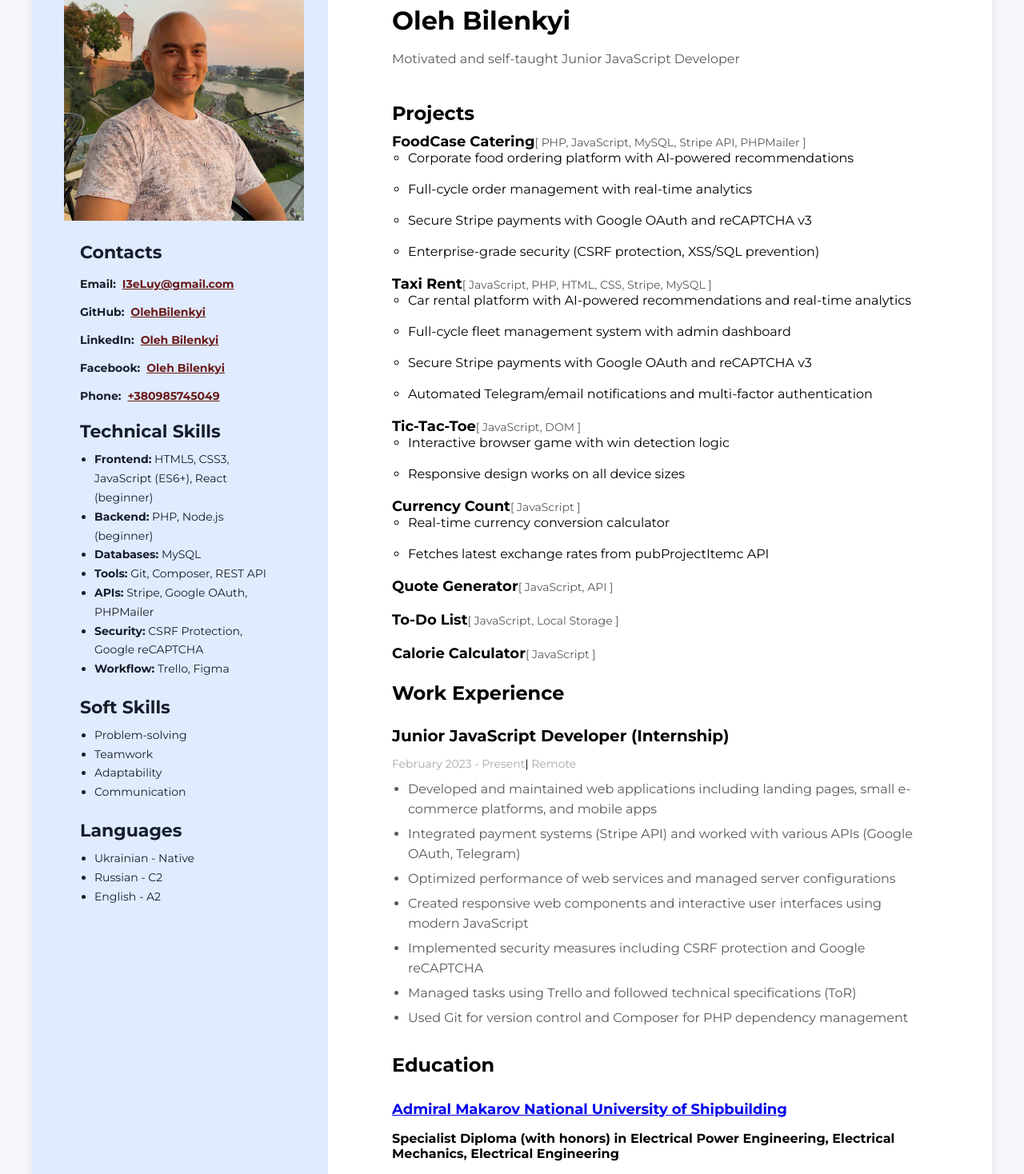
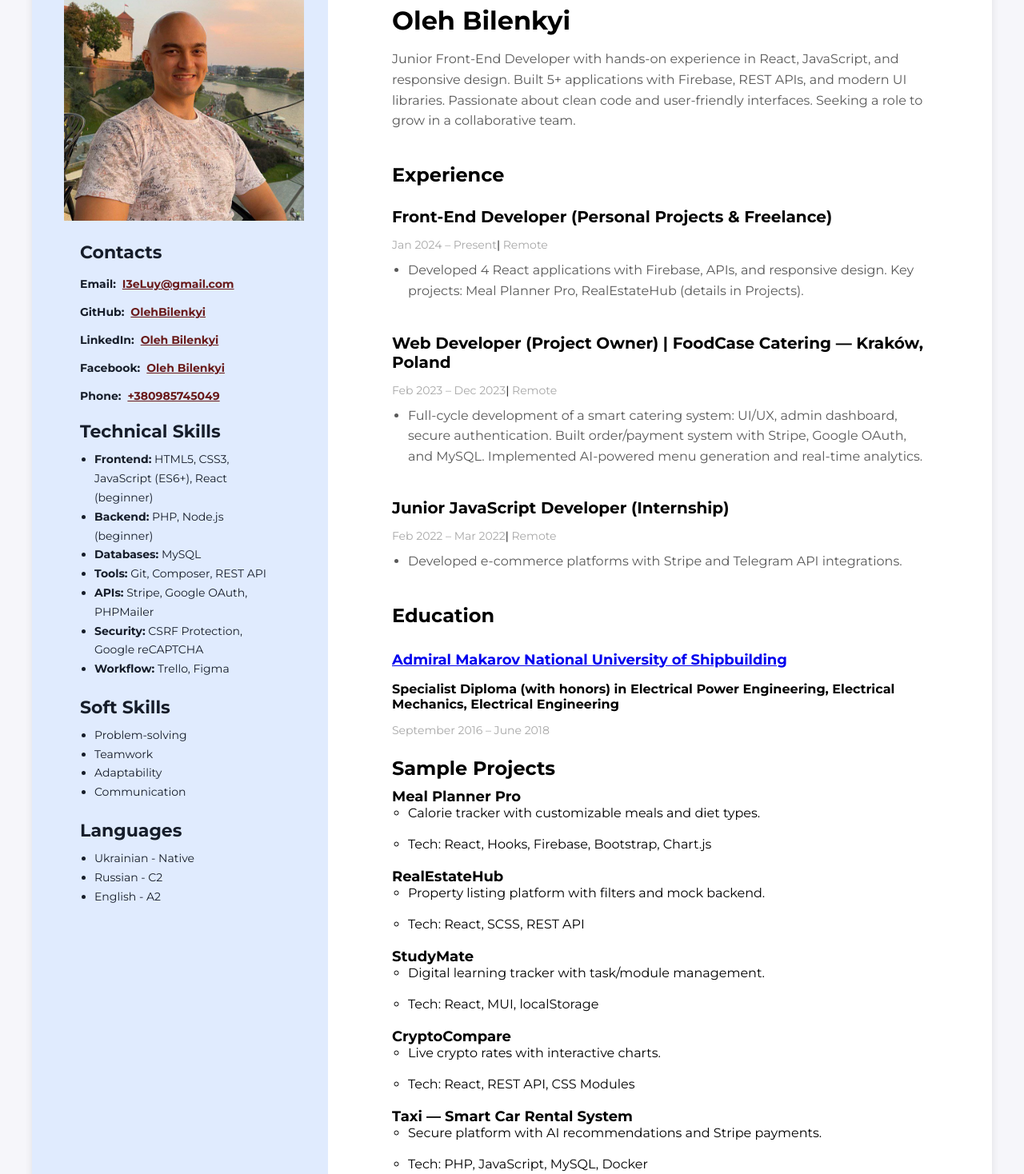
Before and after one commit to OlehBilenkyi/ReactResume, a React (Vite) app: page / in a window 1280 px wide. Shown: the part 132-1600 px from the top of the page at 80% size. Built offline with nearby package versions, Linux system fonts and the light colour scheme.

Commit message:
<Projects />

```diff
--- a/src/App.jsx
+++ b/src/App.jsx
@@ -7,9 +7,9 @@ function App() {
     <>
       <Wrapper>
         <MainContent
-          profession="Front-end Developer"
+          profession="Front-End Developer (React, JavaScript)"
           name="Oleh Bilenkyi"
-          description="Motivated and self-taught Junior JavaScript Developer"
+          description="Junior Front-End Developer with hands-on experience in React, JavaScript, and responsive design. Built 5+ applications with Firebase, REST APIs, and modern UI libraries. Passionate about clean code and user-friendly interfaces. Seeking a role to grow in a collaborative team."
         />
         <MySidebar avatar="/avatar.jpg" />
       </Wrapper>
--- a/src/components/MainContent/MainContent.jsx
+++ b/src/components/MainContent/MainContent.jsx
@@ -6,8 +6,9 @@ import { MainContentWrapper } from "./MainContent.styled";
 const MainContent = ({ profession, name, description }) => (
   <MainContentWrapper>
     <MyInfo profession={profession} name={name} description={description} />
+
+    <Experience />
     <Projects />
-    <Experience />
   </MainContentWrapper>
 );
 
--- a/src/components/MainContent/MyProjects/MyProjects.jsx
+++ b/src/components/MainContent/MyProjects/MyProjects.jsx
@@ -10,81 +10,64 @@ import {
 
 const Projects = () => (
   <MyProjects>
-    <ProjName>Projects</ProjName>
+    <ProjName>Sample Projects</ProjName>
     <MyProjectsList>
       <ProjectItem>
-        <ProjectItemTitle>FoodCase Catering</ProjectItemTitle>
-        <ProjectItemTech>
-          [ PHP, JavaScript, MySQL, Stripe API, PHPMailer ]
-        </ProjectItemTech>
+        <ProjectItemTitle>Meal Planner Pro</ProjectItemTitle>
+        {/* <ProjectItemTech>Jan 2024 – Present</ProjectItemTech> */}
         <ProjectDetails>
           <ProjectItem>
-            Corporate food ordering platform with AI-powered recommendations
+            Calorie tracker with customizable meals and diet types.
           </ProjectItem>
           <ProjectItem>
-            Full-cycle order management with real-time analytics
-          </ProjectItem>
-          <ProjectItem>
-            Secure Stripe payments with Google OAuth and reCAPTCHA v3
-          </ProjectItem>
-          <ProjectItem>
-            Enterprise-grade security (CSRF protection, XSS/SQL prevention)
+            Tech: React, Hooks, Firebase, Bootstrap, Chart.js
           </ProjectItem>
         </ProjectDetails>
       </ProjectItem>
       <ProjectItem>
-        <ProjectItemTitle>Taxi Rent</ProjectItemTitle>
-        <ProjectItemTech>
-          [ JavaScript, PHP, HTML, CSS, Stripe, MySQL ]
-        </ProjectItemTech>
+        <ProjectItemTitle>RealEstateHub</ProjectItemTitle>
+        {/* <ProjectItemTech>Feb 2023 – Dec 2023</ProjectItemTech> */}
         <ProjectDetails>
           <ProjectItem>
-            Car rental platform with AI-powered recommendations and real-time
-            analytics
+            Property listing platform with filters and mock backend.
           </ProjectItem>
-          <ProjectItem>
-            Full-cycle fleet management system with admin dashboard
-          </ProjectItem>
-          <ProjectItem>
+          <ProjectItem>Tech: React, SCSS, REST API</ProjectItem>
+          {/*<ProjectItem>
             Secure Stripe payments with Google OAuth and reCAPTCHA v3
           </ProjectItem>
           <ProjectItem>
             Automated Telegram/email notifications and multi-factor
             authentication
-          </ProjectItem>
+          </ProjectItem> */}
         </ProjectDetails>
       </ProjectItem>
       <ProjectItem>
-        <ProjectItemTitle>Tic-Tac-Toe</ProjectItemTitle>
-        <ProjectItemTech>[ JavaScript, DOM ]</ProjectItemTech>
+        <ProjectItemTitle>StudyMate</ProjectItemTitle>
+        {/* <ProjectItemTech>Feb 2022 – Mar 2022</ProjectItemTech> */}
         <ProjectDetails>
           <ProjectItem>
-            Interactive browser game with win detection logic
+            Digital learning tracker with task/module management.
           </ProjectItem>
-          <ProjectItem>Responsive design works on all device sizes</ProjectItem>
+          <ProjectItem>Tech: React, MUI, localStorage</ProjectItem>
         </ProjectDetails>
       </ProjectItem>
       <ProjectItem>
-        <ProjectItemTitle>Currency Count</ProjectItemTitle>
-        <ProjectItemTech>[ JavaScript ]</ProjectItemTech>
+        <ProjectItemTitle>CryptoCompare</ProjectItemTitle>
+        {/* <ProjectItemTech>[ JavaScript ]</ProjectItemTech> */}
         <ProjectDetails>
-          <ProjectItem>Real-time currency conversion calculator</ProjectItem>
-          <ProjectItem>
-            Fetches latest exchange rates from pubProjectItemc API
-          </ProjectItem>
+          <ProjectItem>Live crypto rates with interactive charts.</ProjectItem>
+          <ProjectItem>Tech: React, REST API, CSS Modules</ProjectItem>
         </ProjectDetails>
       </ProjectItem>
       <ProjectItem>
-        <ProjectItemTitle>Quote Generator</ProjectItemTitle>
-        <ProjectItemTech>[ JavaScript, API ]</ProjectItemTech>
-      </ProjectItem>
-      <ProjectItem>
-        <ProjectItemTitle>To-Do List</ProjectItemTitle>
-        <ProjectItemTech>[ JavaScript, Local Storage ]</ProjectItemTech>
-      </ProjectItem>
-      <ProjectItem>
-        <ProjectItemTitle>Calorie Calculator</ProjectItemTitle>
-        <ProjectItemTech>[ JavaScript ]</ProjectItemTech>
+        <ProjectItemTitle>Taxi — Smart Car Rental System </ProjectItemTitle>
+        {/* <ProjectItemTech>[ JavaScript ]</ProjectItemTech> */}
+        <ProjectDetails>
+          <ProjectItem>
+            Secure platform with AI recommendations and Stripe payments.
+          </ProjectItem>
+          <ProjectItem>Tech: PHP, JavaScript, MySQL, Docker</ProjectItem>
+        </ProjectDetails>
       </ProjectItem>
     </MyProjectsList>
   </MyProjects>
--- a/src/components/MainContent/WorkExperience/WorkExperience.jsx
+++ b/src/components/MainContent/WorkExperience/WorkExperience.jsx
@@ -8,54 +8,66 @@ import {
   MyProjectsContainerName,
   MyProjectsContainer,
 } from "./WorkExperience.module";
-import MyEducation from "./Education/Education";
+import MyEducation from "../Education/Education";
 
 const Experience = () => (
   <>
     <MyProjectsContainer>
-      <MyProjectsContainerName>Work Experience</MyProjectsContainerName>
+      <MyProjectsContainerName>Experience</MyProjectsContainerName>
+      <WordExperienceContainer>
+        <WorkExperienH4>
+          Front-End Developer (Personal Projects & Freelance)
+        </WorkExperienH4>
+        <WorkExperienTime>
+          Jan 2024 – Present
+          <WorkExperionseSeparator>|</WorkExperionseSeparator> Remote
+        </WorkExperienTime>
+        <WorkExperionseList>
+          <WorkExperionseItems>
+            Developed 4 React applications with Firebase, APIs, and responsive
+            design. Key projects: Meal Planner Pro, RealEstateHub (details in
+            Projects).
+          </WorkExperionseItems>
+        </WorkExperionseList>
+      </WordExperienceContainer>
+    </MyProjectsContainer>
+    <MyProjectsContainer>
+      <WordExperienceContainer>
+        <WorkExperienH4>
+          Web Developer (Project Owner) | FoodCase Catering — Kraków, Poland
+        </WorkExperienH4>
+        <WorkExperienTime>
+          Feb 2023 – Dec 2023
+          <WorkExperionseSeparator>|</WorkExperionseSeparator> Remote
+        </WorkExperienTime>
+        <WorkExperionseList>
+          <WorkExperionseItems>
+            Full-cycle development of a smart catering system: UI/UX, admin
+            dashboard, secure authentication. Built order/payment system with
+            Stripe, Google OAuth, and MySQL. Implemented AI-powered menu
+            generation and real-time analytics.
+          </WorkExperionseItems>
+        </WorkExperionseList>
+      </WordExperienceContainer>
+    </MyProjectsContainer>
+    <MyProjectsContainer>
       <WordExperienceContainer>
         <WorkExperienH4>
           Junior JavaScript Developer (Internship)
         </WorkExperienH4>
         <WorkExperienTime>
-          February 2023 - Present
+          Feb 2022 – Mar 2022
           <WorkExperionseSeparator>|</WorkExperionseSeparator> Remote
         </WorkExperienTime>
         <WorkExperionseList>
           <WorkExperionseItems>
-            Developed and maintained web applications including landing pages,
-            small e-commerce platforms, and mobile apps
-          </WorkExperionseItems>
-          <WorkExperionseItems>
-            Integrated payment systems (Stripe API) and worked with various APIs
-            (Google OAuth, Telegram)
-          </WorkExperionseItems>
-          <WorkExperionseItems>
-            Optimized performance of web services and managed server
-            configurations
-          </WorkExperionseItems>
-          <WorkExperionseItems>
-            Created responsive web components and interactive user interfaces
-            using modern JavaScript
-          </WorkExperionseItems>
-          <WorkExperionseItems>
-            Implemented security measures including CSRF protection and Google
-            reCAPTCHA
-          </WorkExperionseItems>
-          <WorkExperionseItems>
-            Managed tasks using Trello and followed technical specifications
-            (ToR)
-          </WorkExperionseItems>
-          <WorkExperionseItems>
-            Used Git for version control and Composer for PHP dependency
-            management
+            Developed e-commerce platforms with Stripe and Telegram API
+            integrations.
           </WorkExperionseItems>
         </WorkExperionseList>
       </WordExperienceContainer>
-
-      <MyEducation />
     </MyProjectsContainer>
+    <MyEducation />
   </>
 );
 
```
Also changed, not shown: src/components/MainContent/Education/Education.jsx (renamed from src/components/MainContent/WorkExperience/Education/Education.jsx), src/components/MainContent/Education/Education.module.jsx (renamed from src/components/MainContent/WorkExperience/Education/Education.module.jsx).
